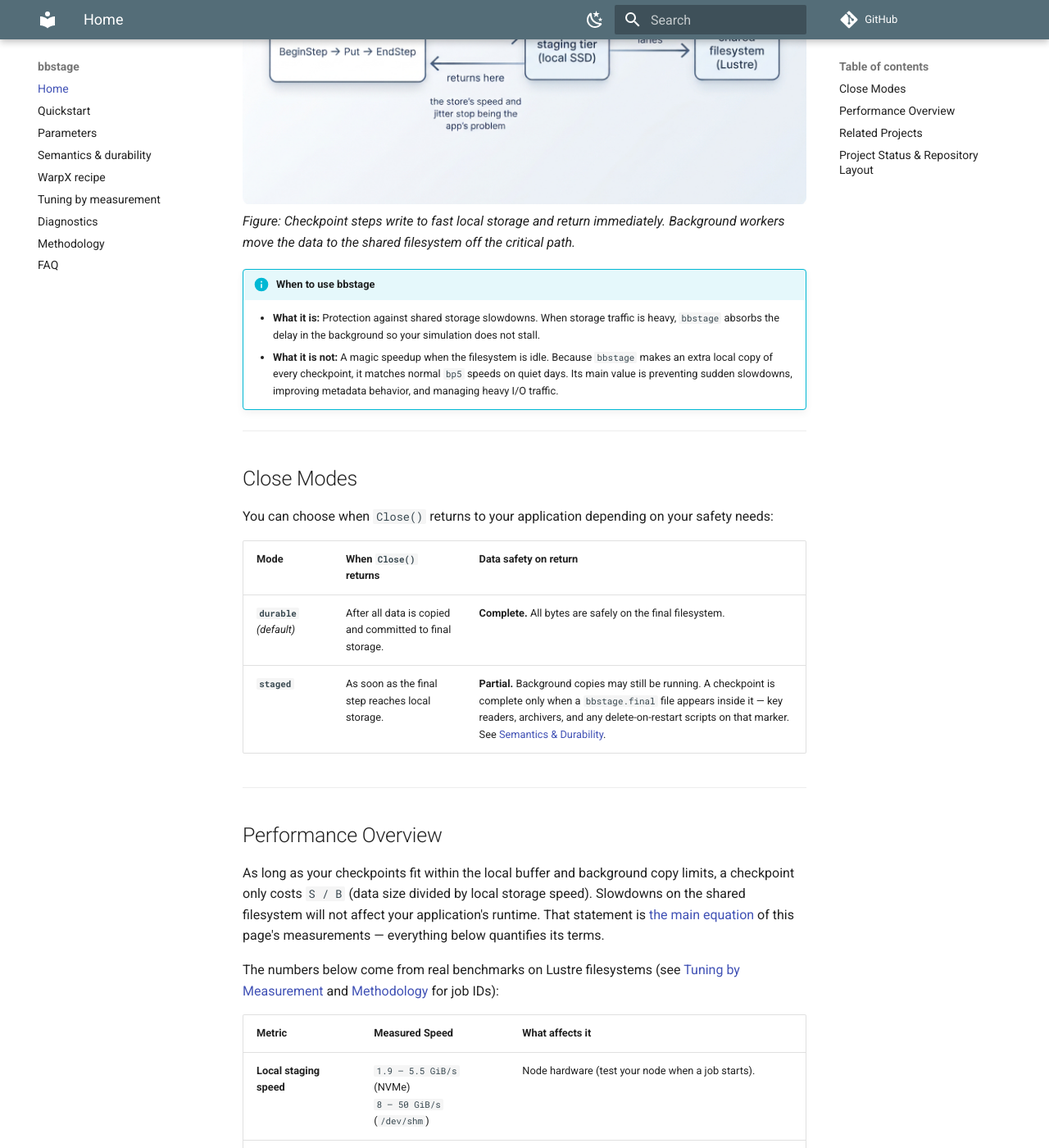
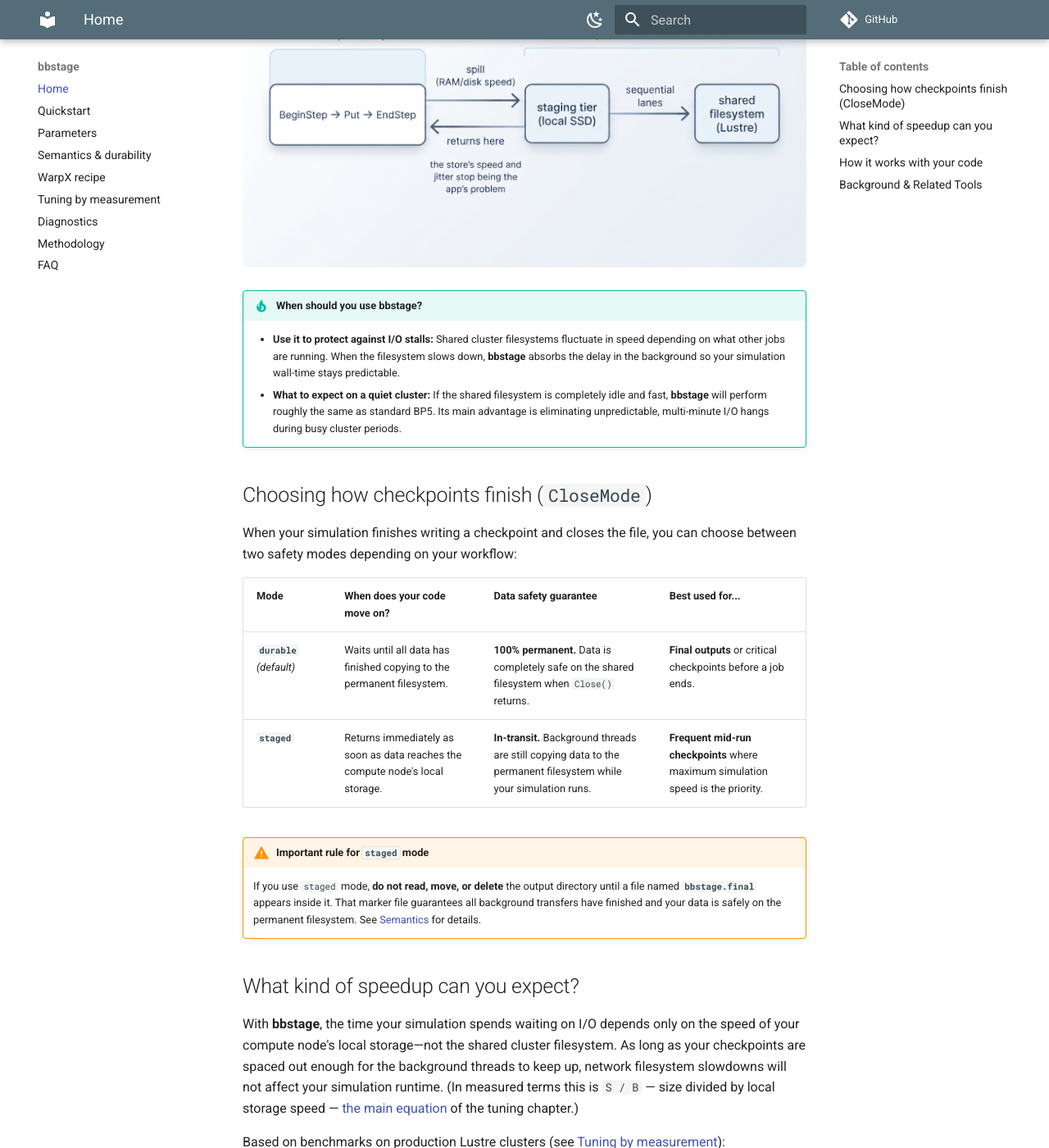
Before and after one commit to denisbertini/bbstage-docs, an MkDocs documentation site: the page built from docs/index.md, in a window 1280 px wide and 1400 px high, scrolled down 507 px. Shown: the whole window at 82% size. Built offline with MkDocs 1.6.1 and Material for MkDocs 9.7.7, drawn with Linux system fonts in a browser that asks for light colours; comment, search, counter and statistics services are not loaded; some of the changed text lies outside the part shown.

Commit message:
docs: physicist-voice home page (adoption of user proposal)
- CloseMode table gains 'Best used for' guidance; reader-facing framing
  throughout (no I-O jargon); bbstage.final rule as one imperative
- fixes during adoption: ADIOS2+bblite URLs were placeholders, engine
  selection clause extended to openPMD middleware (links warpx.md),
  store-speed table qualified as measured-cluster facts (methodology
  pointer), main-equation link restored on the S/B claim

```diff
--- a/docs/index.md
+++ b/docs/index.md
@@ -1,59 +1,54 @@
 # bbstage
 
-**bbstage** is a write-only ADIOS2 engine that speeds up application checkpoints.
+**bbstage** is a write-only [ADIOS2](https://github.com/ornladios/ADIOS2) engine designed to prevent slow cluster filesystems (like Lustre or GPFS) from stalling your simulation during checkpointing or diagnostics output.
 
-Instead of waiting on a slow shared filesystem, `bbstage` writes each checkpoint step to fast local storage (like node-local NVMe or RAM). Background workers then copy that data to your final storage in large, sequential writes while your application keeps computing.
+Instead of pausing your physics code while data is written across the network to the shared filesystem, **bbstage** saves each step immediately to ultra-fast local storage on the compute node (such as `/dev/shm` RAM disk or local NVMe SSD). Background threads then copy your data to the permanent filesystem **while your simulation continues computing the next time step**.
 
-The output uses the standard **BP5** format. You can read your data back with the default `bp5` engine, `bpls`, or any standard BP5 reader.
+Your output is saved in standard **BP5 format**. You do not need to change your simulation code or your analysis scripts—you can read the files back using the standard `bp5` engine, `bpls`, Python, ParaView, or VisIt.
 
-![bbstage architecture diagram](assets/bbstage-architecture.jpg)
-*Figure: Checkpoint steps write to fast local storage and return immediately. Background workers move the data to the shared filesystem off the critical path.*
+![bbstage architecture: the simulation writes to fast node-local storage and immediately resumes computing, while background threads copy the data to the shared filesystem.](assets/bbstage-architecture.jpg){ loading=lazy }
 
-!!! info "When to use bbstage"
-    * **What it is:** Protection against shared storage slowdowns. When storage traffic is heavy, `bbstage` absorbs the delay in the background so your simulation does not stall.
-    * **What it is not:** A magic speedup when the filesystem is idle. Because `bbstage` makes an extra local copy of every checkpoint, it matches normal `bp5` speeds on quiet days. Its main value is preventing sudden slowdowns, improving metadata behavior, and managing heavy I/O traffic.
+!!! tip "When should you use bbstage?"
 
----
+    * **Use it to protect against I/O stalls:** Shared cluster filesystems fluctuate in speed depending on what other jobs are running. When the filesystem slows down, **bbstage** absorbs the delay in the background so your simulation wall-time stays predictable.
+    * **What to expect on a quiet cluster:** If the shared filesystem is completely idle and fast, **bbstage** will perform roughly the same as standard BP5. Its main advantage is eliminating unpredictable, multi-minute I/O hangs during busy cluster periods.
 
-## Close Modes
+## Choosing how checkpoints finish (`CloseMode`)
 
-You can choose when `Close()` returns to your application depending on your safety needs:
+When your simulation finishes writing a checkpoint and closes the file, you can choose between two safety modes depending on your workflow:
 
-| Mode | When `Close()` returns | Data safety on return |
+| Mode | When does your code move on? | Data safety guarantee | Best used for... |
+| :--- | :--- | :--- | :--- |
+| **`durable`** *(default)* | Waits until all data has finished copying to the permanent filesystem. | **100% permanent.** Data is completely safe on the shared filesystem when `Close()` returns. | **Final outputs** or critical checkpoints before a job ends. |
+| **`staged`** | Returns immediately as soon as data reaches the compute node's local storage. | **In-transit.** Background threads are still copying data to the permanent filesystem while your simulation runs. | **Frequent mid-run checkpoints** where maximum simulation speed is the priority. |
+
+!!! warning "Important rule for `staged` mode"
+    If you use `staged` mode, **do not read, move, or delete** the output directory until a file named **`bbstage.final`** appears inside it. That marker file guarantees all background transfers have finished and your data is safely on the permanent filesystem. See [Semantics](semantics.md) for details.
+
+## What kind of speedup can you expect?
+
+With **bbstage**, the time your simulation spends waiting on I/O depends only on the speed of your compute node's local storage—not the shared cluster filesystem. As long as your checkpoints are spaced out enough for the background threads to keep up, network filesystem slowdowns will not affect your simulation runtime. (In measured terms this is `S / B` — size divided by local storage speed — [the main equation](tuning.md#equation) of the tuning chapter.)
+
+Based on benchmarks on production Lustre clusters (see [Tuning by measurement](tuning.md)):
+
+| Storage Layer | Speed (as benchmarked here) | Impact on Your Simulation |
 | :--- | :--- | :--- |
-| **`durable`** *(default)* | After all data is copied and committed to final storage. | **Complete.** All bytes are safely on the final filesystem. |
-| **`staged`** | As soon as the final step reaches local storage. | **Partial.** Background copies may still be running. A checkpoint is complete only when a `bbstage.final` file appears inside it — key readers, archivers, and any delete-on-restart scripts on that marker. See [Semantics & Durability](semantics.md). |
+| **Node RAM (`/dev/shm`)** | ~8 – 50 GiB/s | Your simulation sees this speed when writing checkpoints. |
+| **Node Local NVMe SSD** | ~1.9 – 5.5 GiB/s | Your simulation sees this speed when writing checkpoints. |
+| **Shared Cluster Filesystem** | ~0.24 – 0.43 GiB/s per stream | Handled quietly in the background while your physics solver runs. |
+| **Overall Checkpoint Time** | **Up to 3.4× faster** under heavy cluster load | Eliminates long I/O stalls during busy cluster hours (**1.0×** when the cluster is empty). |
 
----
+*(Note: the filesystem numbers above are facts about the clusters we benchmarked, not universal constants — probe your own cluster the same way, see [Methodology](methodology.md). And if you stage data in `/dev/shm`, the temporary files count toward your job's RAM limit. See [Quickstart](quickstart.md) for guidance on setting memory limits safely.)*
 
-## Performance Overview
+## How it works with your code
 
-As long as your checkpoints fit within the local buffer and background copy limits, a checkpoint only costs `S / B` (data size divided by local storage speed). Slowdowns on the shared filesystem will not affect your application's runtime. That statement is [the main equation](tuning.md#equation) of this page's measurements — everything below quantifies its terms.
+* **Zero code changes:** If your simulation already uses ADIOS2 (or middleware like **openPMD-api**, used by WarpX and PIConGPU), you can enable **bbstage** by changing the engine name — in your own ADIOS2 calls or XML/JSON configuration, or, for openPMD-based codes, in the middleware's config file (see the [WarpX recipe](warpx.md)). Tuning parameters can also travel as environment variables.
+* **No extra daemons to launch:** Everything runs automatically inside your MPI job's existing processes.
+* **Node aggregation (`Aggregate=on`):** For large runs using many MPI ranks per node, **bbstage** can automatically combine outputs on each node to avoid overwhelming the shared filesystem with thousands of small files.
 
-The numbers below come from real benchmarks on Lustre filesystems (see [Tuning by Measurement](tuning.md) and [Methodology](methodology.md) for job IDs):
+## Background & Related Tools
 
-| Metric | Measured Speed | What affects it |
-| :--- | :--- | :--- |
-| **Local staging speed** | `1.9 – 5.5 GiB/s` (NVMe)<br>`8 – 50 GiB/s` (`/dev/shm`) | Node hardware (test your node when a job starts). |
-| **Background drain speed** | `0.24 – 0.43 GiB/s` per worker<br>*(~3× faster for ~1 GiB files)* | Target filesystem path and file size. |
-| **Shared store capacity** | `Per-stream rate × stream count` | I/O concurrency (buffered vs. `O_DIRECT` is ~25× different), stream count, and store load. |
-| **Checkpoint speedup** | **`3.4×` faster** under heavy load<br>**`1.0×`** on an idle store | Current traffic on the shared filesystem. |
+* **Origin:** **bbstage** builds on the burst-buffer staging concept introduced by *BBView* (Koyama & Tatebe, REX-IO 2025), re-engineered directly inside ADIOS2 so data is already formatted in BP5 layout before staging.
+* **bblite:** If you have legacy codes that do not use ADIOS2, check out [bblite](https://github.com/denisbertini/bblite), a sibling tool that brings similar background staging to standard POSIX file writes.
 
----
-
-## Related Projects
-
-* **[bblite](https://github.com/denisbertini/bblite):** Applies this same local-staging design below the application layer as a lightweight `LD_PRELOAD` library for POSIX I/O.
-* **BBView** *(Koyama & Tatebe, REX-IO 2025)*: The research lineage that inspired `bbstage`. Unlike BBView, `bbstage` runs entirely inside your application process and writes data directly in BP5 format, so background workers only need to copy bytes and commit metadata.
-
----
-
-## Project Status & Repository Layout
-
-`bbstage` is maintained as a clean, minimal fork of ADIOS2 (`master = upstream + bbstage`), making it easy to stay up to date with upstream releases.
-
-* **Engine code:** `source/adios2/engine/bbstage/` (plus minor registration edits)
-* **Tests:** `testing/adios2/engine/bbstage/` (enable with `-DADIOS2_BUILD_TESTING=ON`)
-* **Capabilities:** Write-only engine using POSIX local staging. Use the standard `bp5` engine for reading.
-
-[Get started with the Quickstart guide →](quickstart.md)
+[:material-book-open-variant: Get started — Quickstart](quickstart.md)
```
